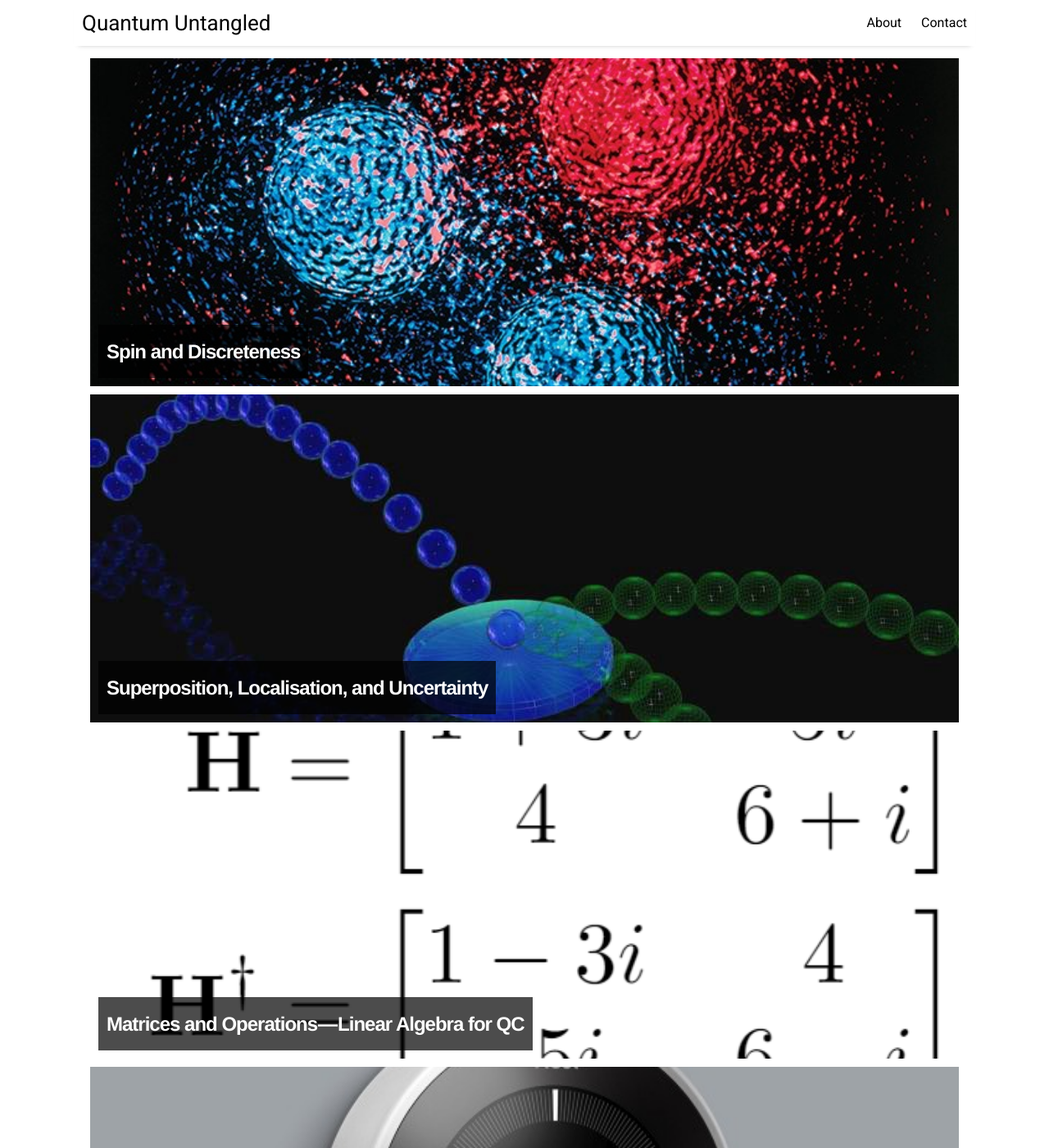
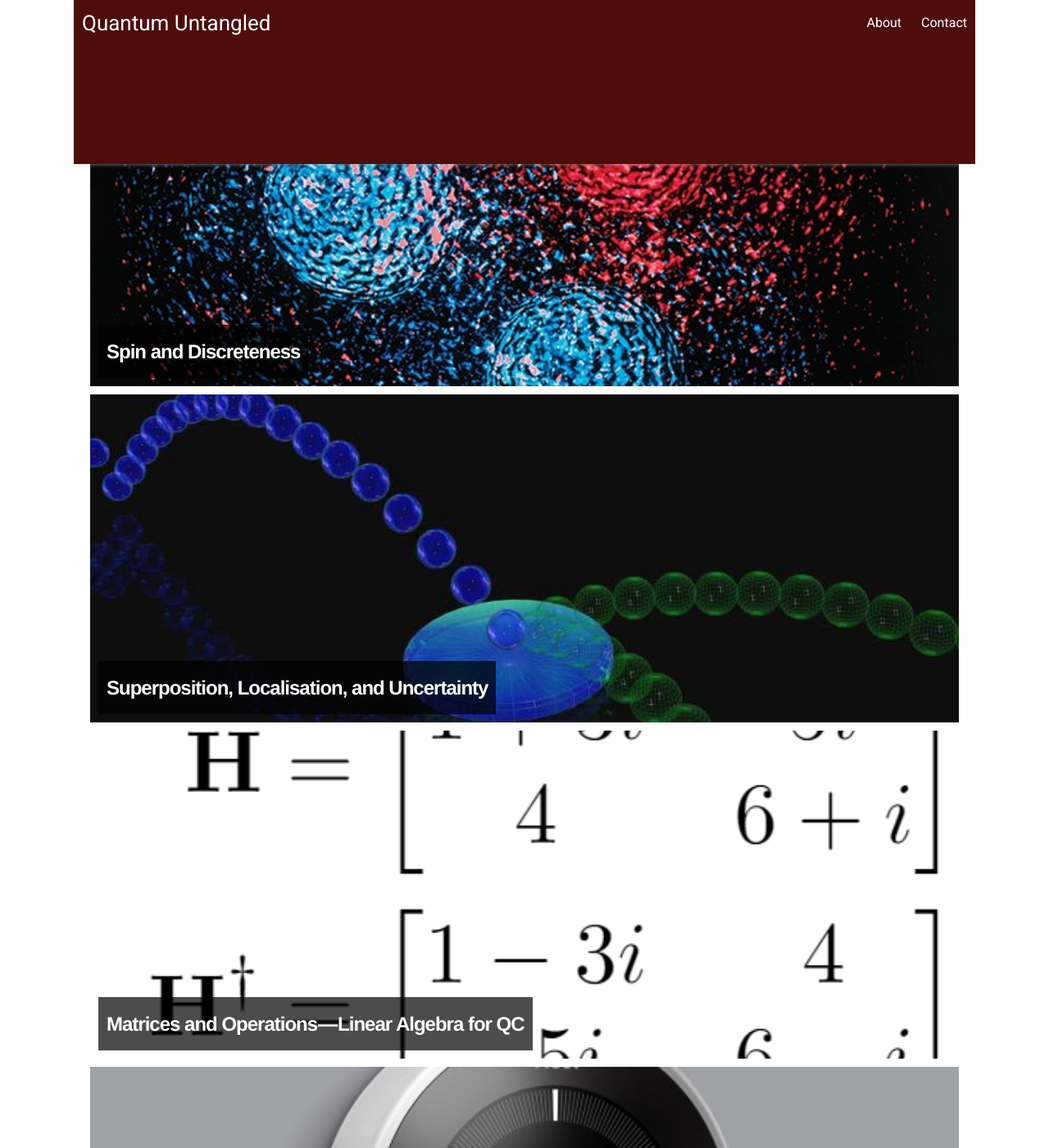
Before and after one commit to AgrimArsh/QuantumUntangled, a Jekyll site: the page built from index.html, in a window 1280 px wide and 1400 px high. Shown: the whole window at 82% size. Built offline with Jekyll 4.4.1, drawn with Linux system fonts in a browser that asks for light colours; nearby versions of some CDN libraries; the list of posts is cut into pages by our own code.

Commit message:
Basic formatting changes to Header
I have added the theme colors (which I had added to the footer) to the header too, as you told me.
Also, the colors might not look even okay on the website. As discussed, we need to converse this color theme with the design team.

```diff
--- a/assets/css/_sass/_header.scss
+++ b/assets/css/_sass/_header.scss
@@ -1,8 +1,9 @@
 .site-header {
   min-height: 56px;
+  height: 200px;
   width: $container-width;
   position: fixed;
-  background-color: white;
+  background-color: rgb(77, 13, 11);
   box-shadow: 0 5px 6px -6px #bbb;
   z-index: 100;
 }
@@ -11,13 +12,14 @@
       min-height: 56px;
       width: 95vw;
       position: fixed;
-      background-color: white;
+      background-color: rgb(77, 13, 11);
       box-shadow: 0 5px 6px -6px #bbb;
       z-index: 100;
   }
 }
 .site-header a {
   text-decoration: none;
+  color: white;
 }
 .site-title {
   font-size: 26px;
@@ -27,6 +29,7 @@
   margin-top: 0;
   padding-left: 10px;
   float: left;
+  color: white;
 }
 .menu-list {
   line-height: $header-thickness;
@@ -56,8 +59,8 @@
     padding-right: 0.25rem;
   }
   .dropbtn {
-      background-color: white;
-      color: black;
+      background-color: rgb(77,13,11);;
+      color: white;
       padding: 16px;
       margin-top: 4px;
       font-size: 16px;
@@ -71,24 +74,24 @@
   .dropdown-content {
       display: none;
       position: absolute;
-      background-color: #f9f9f9;
+      background-color: rgb(77,13,11);;
       min-width: 160px;
       box-shadow: 0px 8px 16px 0px rgba(0,0,0,0.2);
       z-index: 1;
   }
   .dropdown-content a {
-      color: black;
+      color: white;
       padding: 12px 16px;
       text-decoration: none;
       display: block;
   }
   .dropdown-content a:hover {
-    background-color: #f1f1f1
+    background-color: rgb(148, 24, 19);
   }
   .dropdown:hover .dropdown-content {
       display: block;
   }
   .dropdown:hover .dropbtn {
-      background-color: #f1f1f1;
+      background-color: rgb(148, 24, 19);
   }
 }
```
